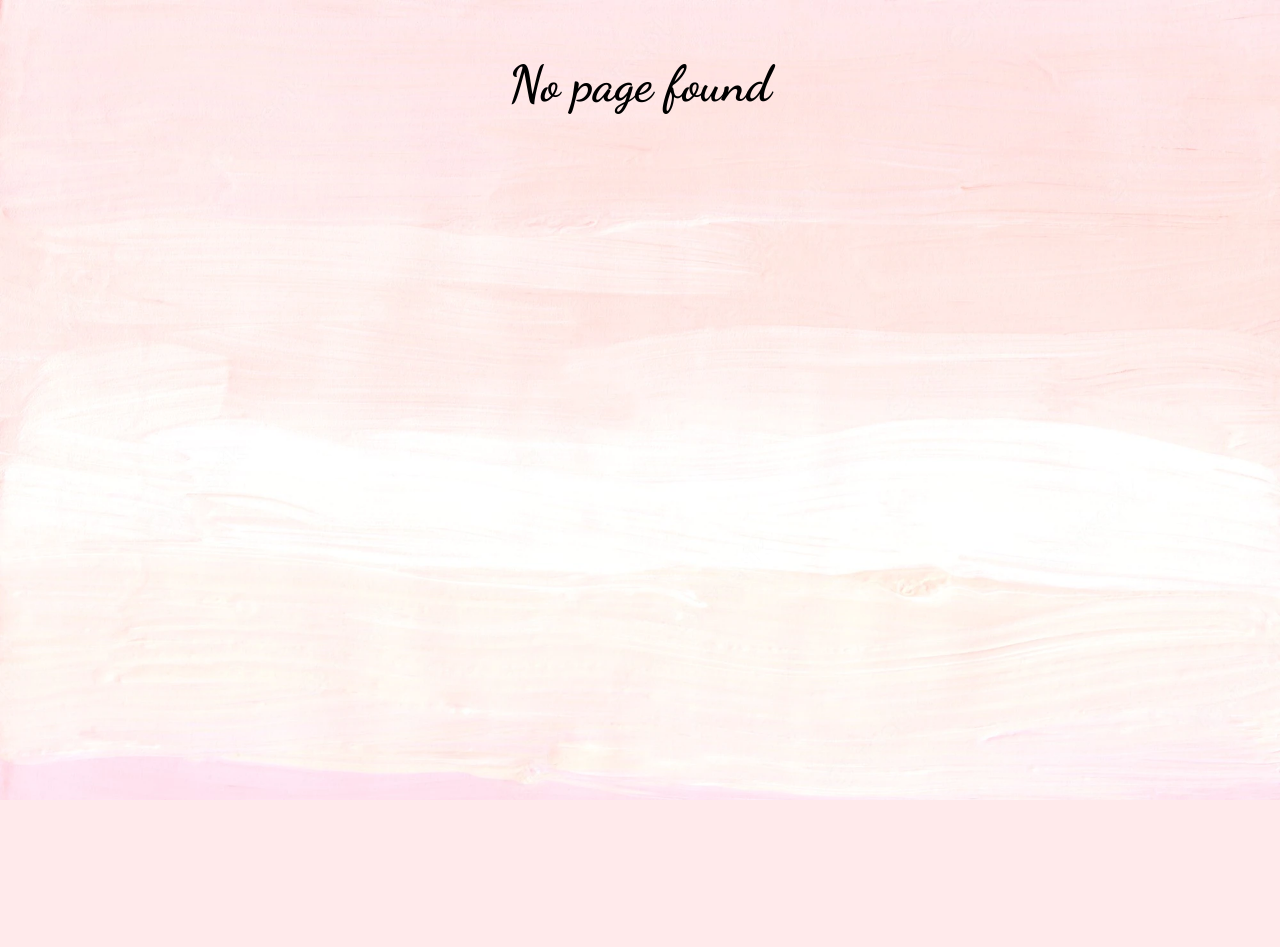
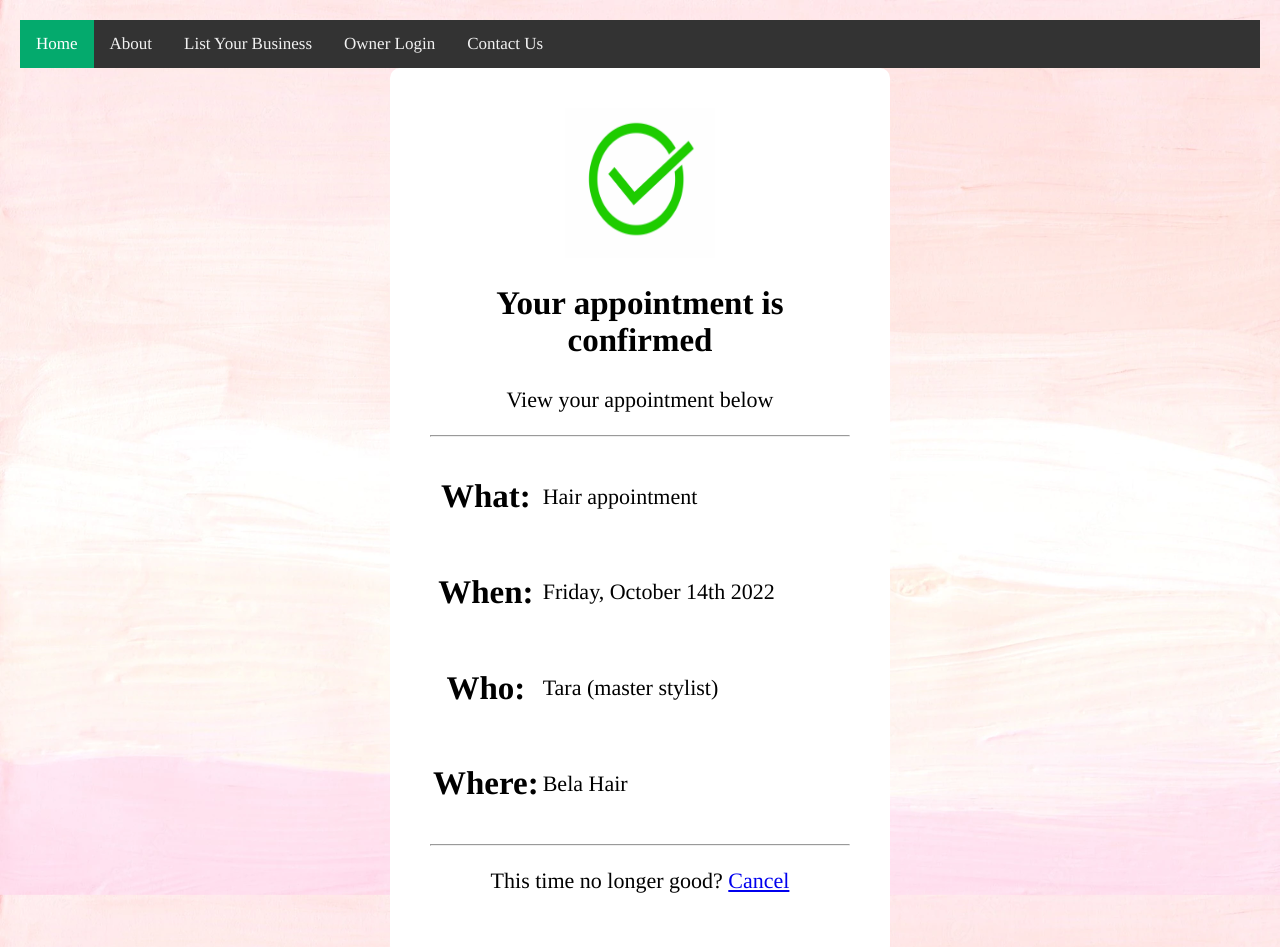
Before and after one commit to Team5SWE/Petit, a React (Create React App) app in the folder client/: page /confirm in a window 1280 px wide. Shown: the top 947 px of the page. Before the commit the page ends 800 px from the top, so only its background shows below. Built offline with nearby package versions, Linux system fonts and the light colour scheme.

Commit message:
confirm page and cancel page

```diff
--- a/client/src/App.js
+++ b/client/src/App.js
@@ -13,7 +13,8 @@ import SalonSite from "./pages/BusinessDashboard/SalonSite";
 import Employees from "./pages/BusinessDashboard/Employees";
 import Services from "./pages/BusinessDashboard/Services";
 import Schedule from "./pages/BusinessDashboard/Schedule";
-
+import Cancel from "./pages/Cancel";
+import Confirm from "./pages/confirm";
 import Appointment from "./pages/appointments/Appointment";
 
 class App extends Component {
@@ -33,8 +34,10 @@ class App extends Component {
             <Route path="employees" element={<Employees/>}></Route>
             <Route path="schedule" element={<Schedule/>}></Route>
             <Route path="about" element={<About/>} />
+            <Route path="cancel" element={<Cancel/>} />
+            <Route path="confirm" element={<Confirm/>} />
+            <Route path="appointment" element={<Appointment/>}>
 
-            <Route path="appointment" element={<Appointment/>}>
               {/* <Route path=":appointmentId" element={<Appointment/>} /> */}
             </Route>
 
--- a/client/src/css/confirm.css
+++ b/client/src/css/confirm.css
@@ -13,7 +13,7 @@ body {
  }
  img {
     width: 150px;
-    height: 130px;
+    height: 150px;
 
 }
 table{
@@ -23,3 +23,7 @@ table{
 .space{
     width: 100px;
 }
+.h1{
+    font-family: 'Courier New', Courier, monospace;
+    font-style: italic;
+}
--- a/client/src/pages/Cancel.jsx
+++ b/client/src/pages/Cancel.jsx
@@ -1,7 +1,8 @@
 import React, { Component } from "react";
-import "../css/aboutpage.css";
-import male from "../assets/male.jpeg";
-import female from "../assets/female.jpeg";
+import { Link } from 'react-router-dom'
+import "../css/confirm.css";
+import cancelicon from "../assets/booking-cancel-icon.jpg";
+
 
 class Cancel extends Component {
   constructor(props) {
@@ -13,12 +14,6 @@ class Cancel extends Component {
     return (
       <div>
 
-<div class="header">
-        <p>About Petit</p>
-        <h1>We're providing affordable, intuitive, user-friendly software products that foster business growth.</h1>
-      </div>
-
-
         <div class="topnav">
           <a class="active" href="/">Home</a>
           <a href="/about">About</a>
@@ -26,7 +21,17 @@ class Cancel extends Component {
           <a href="/login">Owner Login</a>
           <a href="/contact">Contact Us</a>
         </div>
+
+        <div class="appoinmentbox">
+        <img src={cancelicon}/>
+        <h2>Your appointment is <br></br> Canceled!</h2>
+        <p> Sucessfully!</p>
+        <hr></hr>
+        <p> Find a new an appointment? <a class="active" href="/">Click Here</a></p>
     </div>
+
+      </div>
+
     );
   }
 }
--- /dev/null
+++ b/client/src/pages/confirm.jsx
@@ -0,0 +1,58 @@
+import React, { Component } from "react";
+import { Link } from 'react-router-dom'
+import "../css/confirm.css";
+import confirmicon from "../assets/confirm.jpg";
+
+
+class Cancel extends Component {
+  constructor(props) {
+    super(props);
+    this.state = { apiResponse: "" };
+  }
+
+  render() {
+    return (
+      <div>
+
+        <div class="topnav">
+          <a class="active" href="/">Home</a>
+          <a href="/about">About</a>
+          <a href="/sign-up">List Your Business</a>
+          <a href="/login">Owner Login</a>
+          <a href="/contact">Contact Us</a>
+        </div>
+
+        <div class="appoinmentbox">
+        <img src={confirmicon}/>
+        <h2>Your appointment is confirmed</h2>
+        <p> View your appointment below</p>
+        <hr></hr>
+        <table>
+            <tr>
+                <td class="space"><h2>What:</h2> </td>
+                <td> Hair appointment</td>
+            </tr>
+            <tr>
+                <td><h2>When:</h2> </td>
+                <td> Friday, October 14th 2022</td>
+            </tr>
+            <tr>
+                <td><h2>Who:</h2> </td>
+                <td> Tara (master stylist)</td>
+            </tr>
+            <tr>
+                <td><h2>Where:</h2> </td>
+                <td> Bela Hair</td>
+            </tr>
+        </table>
+        <hr></hr>
+        <p> This time no longer good? <a href="/cancel">Cancel</a></p>
+    </div>
+
+      </div>
+
+    );
+  }
+}
+
+export default Cancel;
```
Lines whose indentation alone changed are shown as unchanged.
